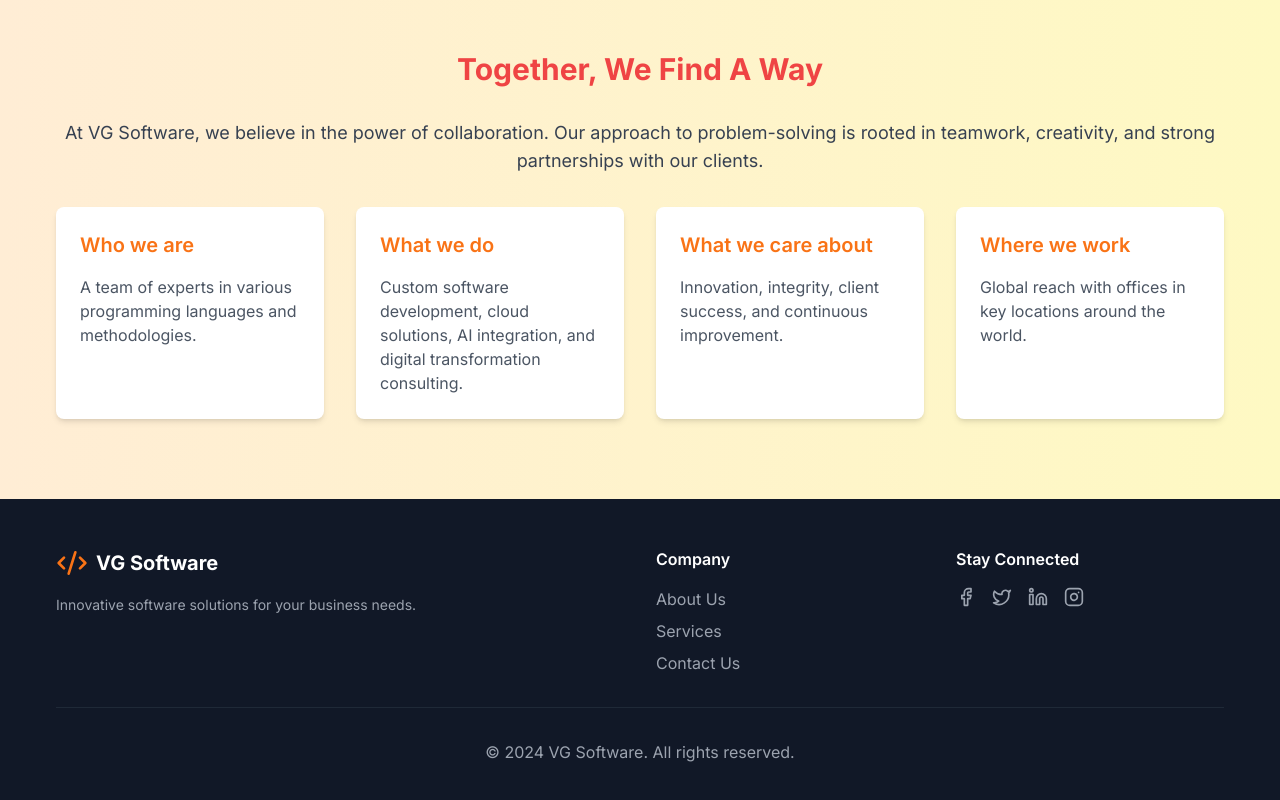
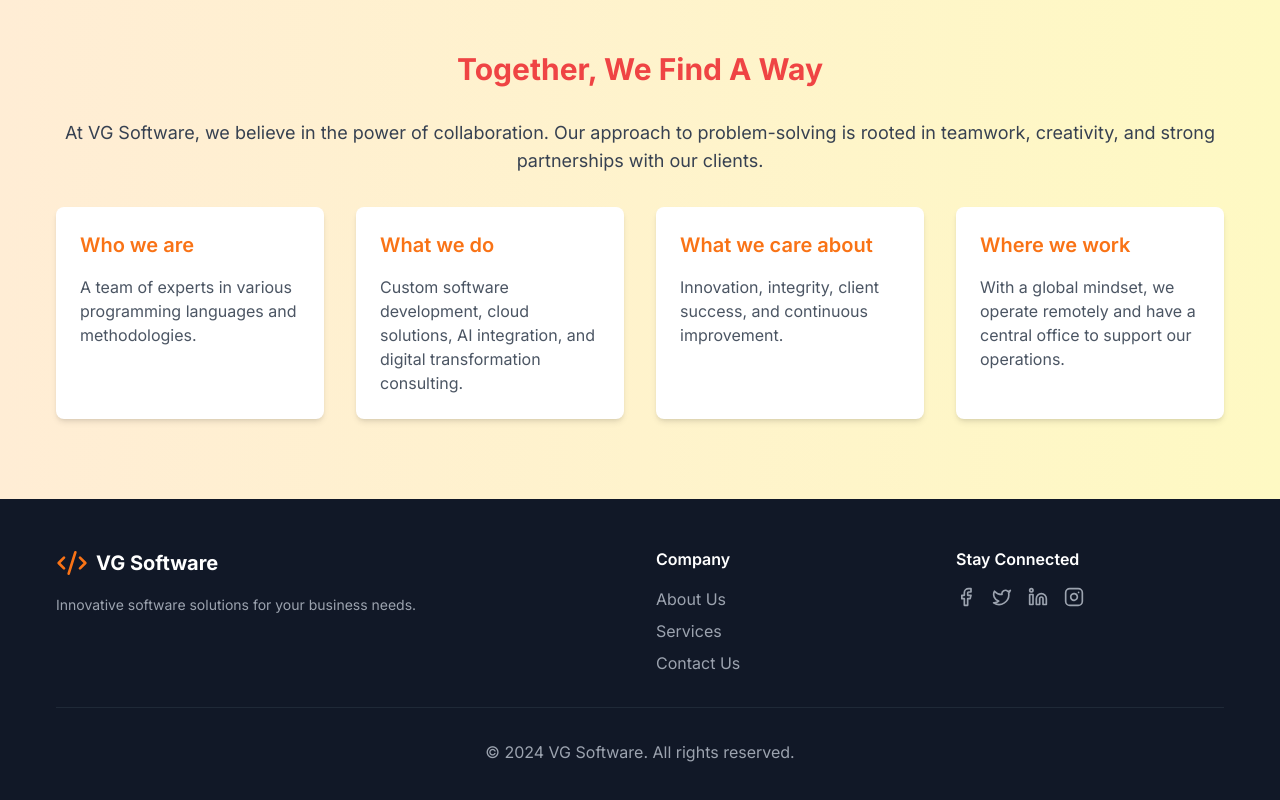
Before and after one commit to preal2021/vgsoftware, a Next.js app: page /about in a window 1280 px wide. Shown: the part 1613-2413 px from the top of the page. Built offline with nearby package versions, Linux system fonts and the light colour scheme.

Commit message:
Update about.tsx

```diff
--- a/src/pages/about.tsx
+++ b/src/pages/about.tsx
@@ -191,7 +191,7 @@ const AboutPage = () => {
                 {
                   title: "Where we work",
                   content:
-                    "Global reach with offices in key locations around the world.",
+                    "With a global mindset, we operate remotely and have a central office to support our operations.",
                 },
               ].map((item, index) => (
                 <motion.div
```
